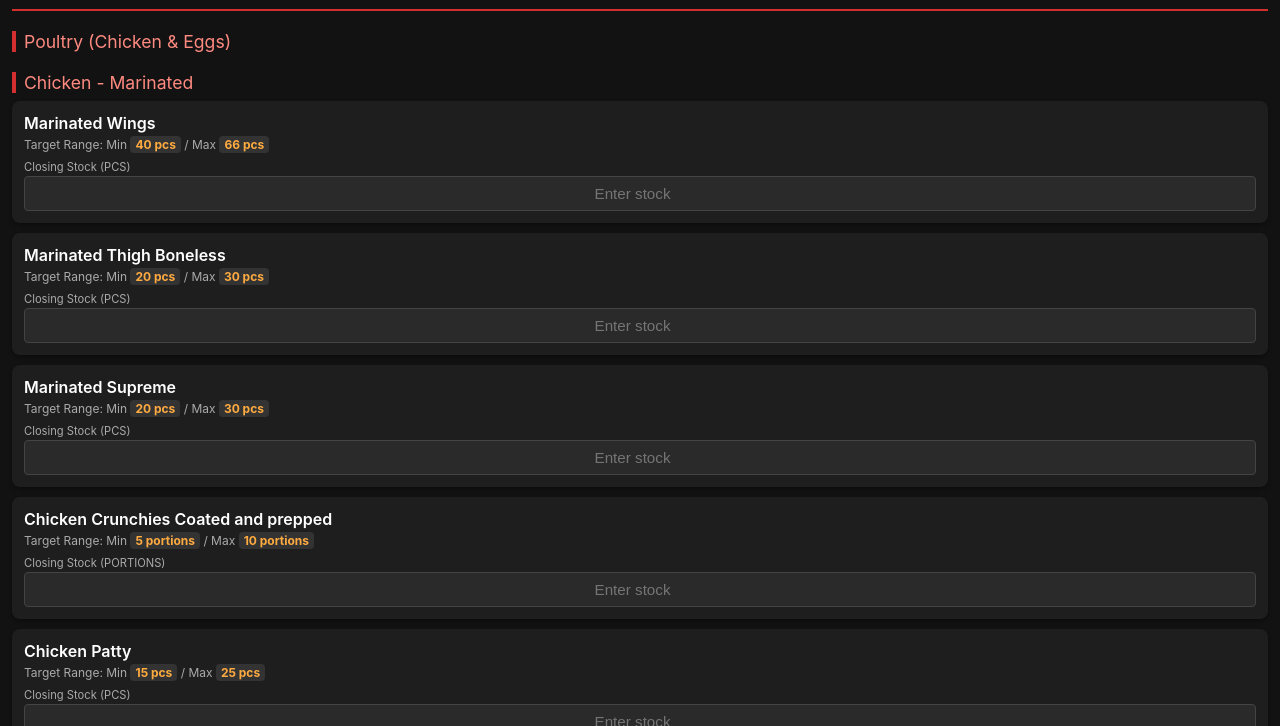
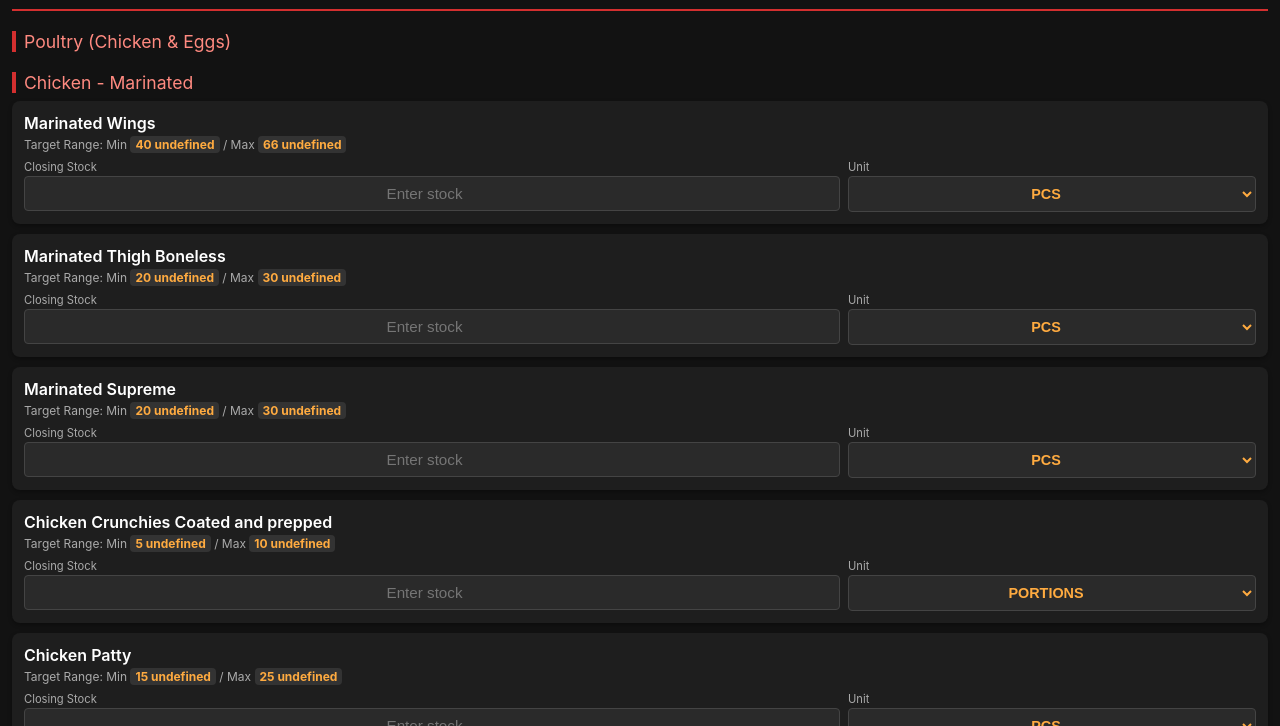
Before and after one commit to anannt05-dev/TSG-DAILY-ORDER-APP, a plain HTML site: page index.html in a window 1280 px wide. Both pictures are taken after a click on the element 640 px from the left and 301 px from the top of the page. Shown: the part 74-800 px from the top of the page. Drawn offline with Linux system fonts and the light colour scheme.

Commit message:
Update index.html

```diff
--- a/index.html
+++ b/index.html
@@ -145,7 +145,7 @@
 
         .input-grid {
             display: grid;
-            grid-template-columns: 1fr 1fr;
+            grid-template-columns: 2fr 1fr;
             gap: 8px;
         }
 
@@ -166,6 +166,20 @@
             text-align: center;
             font-size: 0.95rem;
             box-sizing: border-box;
+        }
+
+        .item-select {
+            width: 100%;
+            padding: 8px;
+            border-radius: 4px;
+            border: 1px solid #444;
+            background: #2a2a2a;
+            color: var(--warning);
+            text-align: center;
+            font-size: 0.9rem;
+            font-weight: bold;
+            box-sizing: border-box;
+            cursor: pointer;
         }
 
         .nav-buttons {
@@ -406,6 +420,7 @@
     </div>
 
     <script>
+        // --- 10 AM RESET & OPERATIONAL DATE LOGIC ---
         function getOperationalDateKey() {
             let now = new Date();
             if (now.getHours() < 10) {
@@ -432,40 +447,40 @@
 
         const masterInventory = [
             // --- VEGETABLES ---
-            { id: 'v1', name: "Onions", cat: "Vegetables", unit: "kg", wdMin: 1, wdMax: 3, weMin: 2, weMax: 4, hasStore: true, hasCK: true },
-            { id: 'v2', name: "Tomato", cat: "Vegetables", unit: "kg", wdMin: 1, wdMax: 2, weMin: 2, weMax: 3, hasStore: true, hasCK: true },
-            { id: 'v3', name: "Iceberg Lettuce fresh", cat: "Vegetables", unit: "kg", wdMin: 1.5, wdMax: 2, weMin: 2.5, weMax: 3, hasStore: true, hasCK: false },
-            { id: 'v4', name: "Green Chilli", cat: "Vegetables", unit: "kg", wdMin: 0.25, wdMax: 0.5, weMin: 0.25, weMax: 0.5, hasStore: true, hasCK: true },
-            { id: 'v5', name: "Lemon", cat: "Vegetables", unit: "pcs", wdMin: 4, wdMax: 10, weMin: 6, weMax: 10, hasStore: true, hasCK: false, isPcs: true },
-            { id: 'v6', name: "Peeled Garlic", cat: "Vegetables", unit: "kg", wdMin: 1, wdMax: 2, weMin: 2, weMax: 3, hasStore: true, hasCK: true },
-            { id: 'v7', name: "Carrot", cat: "Vegetables", unit: "kg", wdMin: 0.25, wdMax: 0.5, weMin: 0.25, weMax: 0.5, hasStore: true, hasCK: true },
-            { id: 'v8', name: "Green Capsicum", cat: "Vegetables", unit: "kg", wdMin: 0.25, wdMax: 0.5, weMin: 0.25, weMax: 0.5, hasStore: true, hasCK: false },
-            { id: 'v9', name: "Ginger", cat: "Vegetables", unit: "kg", wdMin: 0.3, wdMax: 0.5, weMin: 0.3, weMax: 0.5, hasStore: true, hasCK: true },
-            { id: 'v10', name: "Coriander", cat: "Vegetables", unit: "kg", wdMin: 0.5, wdMax: 1, weMin: 0.5, weMax: 1, hasStore: true, hasCK: true },
-            { id: 'v11', name: "Beetroot", cat: "Vegetables", unit: "kg", hasStore: false, hasCK: true },
-            { id: 'v12', name: "Frozen Green Peas", cat: "Vegetables", unit: "kg", hasStore: false, hasCK: true },
-            { id: 'v13', name: "French Beans", cat: "Vegetables", unit: "kg", hasStore: false, hasCK: true },
-            { id: 'v14', name: "Red Chilli Fresh", cat: "Vegetables", unit: "kg", hasStore: false, hasCK: true },
+            { id: 'v1', name: "Onions", cat: "Vegetables", unitOptions: ["kg", "gm"], defaultUnit: "kg", wdMin: 1, wdMax: 3, weMin: 2, weMax: 4, hasStore: true, hasCK: true },
+            { id: 'v2', name: "Tomato", cat: "Vegetables", unitOptions: ["kg", "gm"], defaultUnit: "kg", wdMin: 1, wdMax: 2, weMin: 2, weMax: 3, hasStore: true, hasCK: true },
+            { id: 'v3', name: "Iceberg Lettuce fresh", cat: "Vegetables", unitOptions: ["kg", "gm"], defaultUnit: "kg", wdMin: 1.5, wdMax: 2, weMin: 2.5, weMax: 3, hasStore: true, hasCK: false },
+            { id: 'v4', name: "Green Chilli", cat: "Vegetables", unitOptions: ["kg", "gm"], defaultUnit: "kg", wdMin: 0.25, wdMax: 0.5, weMin: 0.25, weMax: 0.5, hasStore: true, hasCK: true },
+            { id: 'v5', name: "Lemon", cat: "Vegetables", unitOptions: ["pcs"], defaultUnit: "pcs", wdMin: 4, wdMax: 10, weMin: 6, weMax: 10, hasStore: true, hasCK: false, isPcs: true },
+            { id: 'v6', name: "Peeled Garlic", cat: "Vegetables", unitOptions: ["kg", "gm"], defaultUnit: "kg", wdMin: 1, wdMax: 2, weMin: 2, weMax: 3, hasStore: true, hasCK: true },
+            { id: 'v7', name: "Carrot", cat: "Vegetables", unitOptions: ["kg", "gm"], defaultUnit: "kg", wdMin: 0.25, wdMax: 0.5, weMin: 0.25, weMax: 0.5, hasStore: true, hasCK: true },
+            { id: 'v8', name: "Green Capsicum", cat: "Vegetables", unitOptions: ["kg", "gm"], defaultUnit: "kg", wdMin: 0.25, wdMax: 0.5, weMin: 0.25, weMax: 0.5, hasStore: true, hasCK: false },
+            { id: 'v9', name: "Ginger", cat: "Vegetables", unitOptions: ["kg", "gm"], defaultUnit: "kg", wdMin: 0.3, wdMax: 0.5, weMin: 0.3, weMax: 0.5, hasStore: true, hasCK: true },
+            { id: 'v10', name: "Coriander", cat: "Vegetables", unitOptions: ["kg", "gm"], defaultUnit: "kg", wdMin: 0.5, wdMax: 1, weMin: 0.5, weMax: 1, hasStore: true, hasCK: true },
+            { id: 'v11', name: "Beetroot", cat: "Vegetables", unitOptions: ["kg", "gm"], defaultUnit: "kg", hasStore: false, hasCK: true },
+            { id: 'v12', name: "Frozen Green Peas", cat: "Vegetables", unitOptions: ["kg", "gm"], defaultUnit: "kg", hasStore: false, hasCK: true },
+            { id: 'v13', name: "French Beans", cat: "Vegetables", unitOptions: ["kg", "gm"], defaultUnit: "kg", hasStore: false, hasCK: true },
+            { id: 'v14', name: "Red Chilli Fresh", cat: "Vegetables", unitOptions: ["kg", "gm"], defaultUnit: "kg", hasStore: false, hasCK: true },
 
             // --- CHICKEN & EGGS ---
-            { id: 'c1', name: "Marinated Wings", cat: "Chicken - Marinated", unit: "pcs", wdMin: 40, wdMax: 66, weMin: 52, weMax: 78, isMarinated: true, rawKey: 'raw_wings', yieldPerKg: 20 },
-            { id: 'c2', name: "Marinated Thigh Boneless", cat: "Chicken - Marinated", unit: "pcs", wdMin: 20, wdMax: 30, weMin: 30, weMax: 40, isMarinated: true, rawKey: 'raw_thigh', yieldPerKg: 20 },
-            { id: 'c3', name: "Marinated Supreme", cat: "Chicken - Marinated", unit: "pcs", wdMin: 20, wdMax: 30, weMin: 30, weMax: 40, isMarinated: true, rawKey: 'raw_supreme', yieldPerKg: 18 },
-            { id: 'c4', name: "Chicken Crunchies Coated and prepped", cat: "Chicken - Marinated", unit: "portions", wdMin: 5, wdMax: 10, weMin: 9, weMax: 14, isMarinated: true, rawKey: 'raw_popcorn', yieldPerKg: 7 },
-            { id: 'c5', name: "Chicken Patty", cat: "Chicken - Marinated", unit: "pcs", wdMin: 15, wdMax: 25, weMin: 25, weMax: 35, isMarinated: true, rawKey: 'raw_kheema', isBatchPatty: true },
+            { id: 'c1', name: "Marinated Wings", cat: "Chicken - Marinated", unitOptions: ["pcs", "kg"], defaultUnit: "pcs", wdMin: 40, wdMax: 66, weMin: 52, weMax: 78, isMarinated: true, rawKey: 'raw_wings', yieldPerKg: 20 },
+            { id: 'c2', name: "Marinated Thigh Boneless", cat: "Chicken - Marinated", unitOptions: ["pcs", "kg"], defaultUnit: "pcs", wdMin: 20, wdMax: 30, weMin: 30, weMax: 40, isMarinated: true, rawKey: 'raw_thigh', yieldPerKg: 20 },
+            { id: 'c3', name: "Marinated Supreme", cat: "Chicken - Marinated", unitOptions: ["pcs", "kg"], defaultUnit: "pcs", wdMin: 20, wdMax: 30, weMin: 30, weMax: 40, isMarinated: true, rawKey: 'raw_supreme', yieldPerKg: 18 },
+            { id: 'c4', name: "Chicken Crunchies Coated and prepped", cat: "Chicken - Marinated", unitOptions: ["portions", "kg"], defaultUnit: "portions", wdMin: 5, wdMax: 10, weMin: 9, weMax: 14, isMarinated: true, rawKey: 'raw_popcorn', yieldPerKg: 7 },
+            { id: 'c5', name: "Chicken Patty", cat: "Chicken - Marinated", unitOptions: ["pcs"], defaultUnit: "pcs", wdMin: 15, wdMax: 25, weMin: 25, weMax: 35, isMarinated: true, rawKey: 'raw_kheema', isBatchPatty: true },
 
-            { id: 'raw_wings', name: "RAW WINGS", cat: "Chicken - Raw Stock", unit: "kg", wdMin: 0, wdMax: 1, weMin: 0, weMax: 1, vendorName: "WINGS" },
-            { id: 'raw_supreme', name: "RAW SUPREME", cat: "Chicken - Raw Stock", unit: "kg", wdMin: 0, wdMax: 1, weMin: 0, weMax: 1, vendorName: "SUPREME" },
-            { id: 'raw_thigh', name: "RAW THIGH BONELESS", cat: "Chicken - Raw Stock", unit: "kg", wdMin: 0, wdMax: 2, weMin: 0, weMax: 2, vendorName: "THIGH BONELESS", isThigh: true },
-            { id: 'raw_kheema', name: "CHICKEN BREAST KHEEMA", cat: "Chicken - Raw Stock", unit: "kg", wdMin: 0, wdMax: 2, weMin: 0, weMax: 2, vendorName: "CHICKEN BREAST KHEEMA" },
-            { id: 'raw_popcorn', name: "CHICKEN POPCORN CUT", cat: "Chicken - Raw Stock", unit: "kg", wdMin: 0, wdMax: 2, weMin: 0, weMax: 2, vendorName: "CHICKEN POPCORN CUT" },
-            { id: 'raw_fat', name: "Fat Kheema", cat: "Chicken - Raw Stock", unit: "kg", wdMin: 0, wdMax: 1, weMin: 0, weMax: 1, isFat: true, vendorName: "FAT KHEEMA" },
+            { id: 'raw_wings', name: "RAW WINGS", cat: "Chicken - Raw Stock", unitOptions: ["kg", "gm"], defaultUnit: "kg", wdMin: 0, wdMax: 1, weMin: 0, weMax: 1, vendorName: "WINGS" },
+            { id: 'raw_supreme', name: "RAW SUPREME", cat: "Chicken - Raw Stock", unitOptions: ["kg", "gm"], defaultUnit: "kg", wdMin: 0, wdMax: 1, weMin: 0, weMax: 1, vendorName: "SUPREME" },
+            { id: 'raw_thigh', name: "RAW THIGH BONELESS", cat: "Chicken - Raw Stock", unitOptions: ["kg", "gm"], defaultUnit: "kg", wdMin: 0, wdMax: 2, weMin: 0, weMax: 2, vendorName: "THIGH BONELESS", isThigh: true },
+            { id: 'raw_kheema', name: "CHICKEN BREAST KHEEMA", cat: "Chicken - Raw Stock", unitOptions: ["kg", "gm"], defaultUnit: "kg", wdMin: 0, wdMax: 2, weMin: 0, weMax: 2, vendorName: "CHICKEN BREAST KHEEMA" },
+            { id: 'raw_popcorn', name: "CHICKEN POPCORN CUT", cat: "Chicken - Raw Stock", unitOptions: ["kg", "gm"], defaultUnit: "kg", wdMin: 0, wdMax: 2, weMin: 0, weMax: 2, vendorName: "CHICKEN POPCORN CUT" },
+            { id: 'raw_fat', name: "Fat Kheema", cat: "Chicken - Raw Stock", unitOptions: ["kg", "gm"], defaultUnit: "kg", wdMin: 0, wdMax: 1, weMin: 0, weMax: 1, isFat: true, vendorName: "FAT KHEEMA" },
 
-            { id: 'eggs', name: "Eggs", cat: "Eggs", unit: "pcs", wdMin: 20, wdMax: 60, weMin: 20, weMax: 60, isEggs: true },
+            { id: 'eggs', name: "Eggs", cat: "Eggs", unitOptions: ["pcs", "trays"], defaultUnit: "pcs", wdMin: 20, wdMax: 60, weMin: 20, weMax: 60, isEggs: true },
 
             // --- BUFF ---
-            { id: 'b1', name: "Frozen Buff Patty", cat: "Buff", unit: "pcs", wdMin: 7, wdMax: 12, weMin: 7, weMax: 12, isBuff: true },
-            { id: 'b2', name: "Fresh Buff Patty (refridgerated)", cat: "Buff", unit: "pcs", wdMin: 0, wdMax: 8, weMin: 0, weMax: 8, isBuff: true }
+            { id: 'b1', name: "Frozen Buff Patty", cat: "Buff", unitOptions: ["pcs"], defaultUnit: "pcs", wdMin: 7, wdMax: 12, weMin: 7, weMax: 12, isBuff: true },
+            { id: 'b2', name: "Fresh Buff Patty (refridgerated)", cat: "Buff", unitOptions: ["pcs"], defaultUnit: "pcs", wdMin: 0, wdMax: 8, weMin: 0, weMax: 8, isBuff: true }
         ];
 
         function renderInputs() {
@@ -480,18 +495,22 @@
                     `Central Kitchen Production Requirement Only`;
 
                 vegHtml += `<div class="item-card"><div class="item-name">${item.name}</div><div class="item-sub">${rangeText}</div>`;
-                if (item.hasStore && !item.isPcs) {
+                if (item.hasStore) {
+                    let unitOptionsHtml = item.unitOptions.map(u => `<option value="${u}">${u.toUpperCase()}</option>`).join('');
                     vegHtml += `
                         <div class="input-grid">
-                            <div class="input-box"><label>Store Stock (<strong style="color:var(--warning)">KG</strong>)</label><input type="number" min="0" step="1" id="stock-kg-${item.id}" class="item-input" placeholder="0, 1, 2..." /></div>
-                            <div class="input-box"><label>Store Stock (<strong style="color:var(--warning)">GRAMS</strong>)</label><input type="number" min="0" step="50" max="950" id="stock-gm-${item.id}" class="item-input" placeholder="0, 500 etc." /></div>
+                            <div class="input-box"><label>Closing Stock</label><input type="number" min="0" step="any" id="stock-val-${item.id}" class="item-input" placeholder="Enter qty" /></div>
+                            <div class="input-box"><label>Unit</label><select id="stock-unit-${item.id}" class="item-select">${unitOptionsHtml}</select></div>
                         </div>
                     `;
-                } else if (item.hasStore && item.isPcs) {
-                    vegHtml += `<div class="input-grid"><div class="input-box" style="grid-column: span 2;"><label>Store Closing Stock (<strong style="color:var(--warning)">PCS</strong>)</label><input type="number" min="0" step="1" id="stock-kg-${item.id}" class="item-input" placeholder="Enter pieces" /></div></div>`;
                 }
                 if (item.hasCK) {
-                    vegHtml += `<div style="margin-top: 6px;"><div class="input-box"><label>CK Extra Req (<strong style="color:var(--warning)">${item.isPcs ? 'PCS' : 'KG'}</strong>)</label><input type="number" min="0" step="0.5" id="ck-${item.id}" class="item-input" placeholder="0 if none" /></div></div>`;
+                    vegHtml += `
+                        <div class="input-grid" style="margin-top: 6px;">
+                            <div class="input-box"><label>CK Extra Req</label><input type="number" min="0" step="0.5" id="ck-val-${item.id}" class="item-input" placeholder="0 if none" /></div>
+                            <div class="input-box"><label>Unit</label><select id="ck-unit-${item.id}" class="item-select"><option value="${item.isPcs ? 'pcs' : 'kg'}">${(item.isPcs ? 'pcs' : 'kg').toUpperCase()}</option></select></div>
+                        </div>
+                    `;
                 }
                 vegHtml += `</div>`;
             });
@@ -506,12 +525,14 @@
                 masterInventory.filter(i => i.cat === cat).forEach(item => {
                     const min = isWeekendMode ? item.weMin : item.wdMin;
                     const max = isWeekendMode ? item.weMax : item.wdMax;
+                    let unitOptionsHtml = item.unitOptions.map(u => `<option value="${u}" ${u === item.defaultUnit ? 'selected' : ''}>${u.toUpperCase()}</option>`).join('');
+
                     chickHtml += `<div class="item-card"><div class="item-name">${item.name}</div><div class="item-sub">Target Range: Min <span class="unit-badge">${min} ${item.unit}</span> / Max <span class="unit-badge">${max} ${item.unit}</span></div>`;
                     chickHtml += `
-                        <div class="input-grid"><div class="input-box" style="grid-column: span 2;">
-                            <label>Closing Stock (${item.unit.toUpperCase()})</label>
-                            <input type="number" min="0" step="1" id="stock-${item.id}" class="item-input" placeholder="Enter stock" />
-                        </div></div>
+                        <div class="input-grid">
+                            <div class="input-box"><label>Closing Stock</label><input type="number" min="0" step="any" id="stock-val-${item.id}" class="item-input" placeholder="Enter stock" /></div>
+                            <div class="input-box"><label>Unit</label><select id="stock-unit-${item.id}" class="item-select">${unitOptionsHtml}</select></div>
+                        </div>
                     `;
                     chickHtml += `</div>`;
                 });
@@ -524,12 +545,14 @@
             masterInventory.filter(i => i.cat === "Buff").forEach(item => {
                 const min = isWeekendMode ? item.weMin : item.wdMin;
                 const max = isWeekendMode ? item.weMax : item.wdMax;
+                let unitOptionsHtml = item.unitOptions.map(u => `<option value="${u}">${u.toUpperCase()}</option>`).join('');
+
                 buffHtml += `<div class="item-card"><div class="item-name">${item.name}</div><div class="item-sub">Target Range: Min <span class="unit-badge">${min} ${item.unit}</span> / Max <span class="unit-badge">${max} ${item.unit}</span></div>`;
                 buffHtml += `
-                    <div class="input-grid"><div class="input-box" style="grid-column: span 2;">
-                        <label>Closing Stock (<strong style="color:var(--warning)">PCS</strong>)</label>
-                        <input type="number" min="0" step="1" id="stock-${item.id}" class="item-input" placeholder="Enter pcs" />
-                    </div></div>
+                    <div class="input-grid">
+                        <div class="input-box"><label>Closing Stock</label><input type="number" min="0" step="1" id="stock-val-${item.id}" class="item-input" placeholder="Enter pcs" /></div>
+                        <div class="input-box"><label>Unit</label><select id="stock-unit-${item.id}" class="item-select">${unitOptionsHtml}</select></div>
+                    </div>
                 `;
                 buffHtml += `</div>`;
             });
@@ -621,16 +644,37 @@
             return val.toFixed(1).replace('.0', '') + " kg";
         }
 
+        // Helper to parse input value based on selected unit
+        function parseStockValue(itemId, isPcsDefault) {
+            let valInput = document.getElementById(`stock-val-${itemId}`);
+            let unitSelect = document.getElementById(`stock-unit-${itemId}`);
+            if (!valInput || valInput.value === "") return null;
+
+            let val = parseFloat(valInput.value) || 0;
+            let unit = unitSelect ? unitSelect.value : (isPcsDefault ? 'pcs' : 'kg');
+
+            if (unit === 'gm') return val / 1000;
+            if (unit === 'trays') return val * 30; // 1 tray = 30 eggs
+            return val; // kg, pcs, portions
+        }
+
+        function parseCkValue(itemId, isPcsDefault) {
+            let valInput = document.getElementById(`ck-val-${itemId}`);
+            if (!valInput || valInput.value === "") return 0;
+            return parseFloat(valInput.value) || 0;
+        }
+
+        // --- SECTION PROCESSING LOGIC ---
         function processSection(sectionName) {
             let box = document.getElementById('section-result-box');
             box.innerHTML = '';
 
             if (sectionName === 'veg') {
                 for (let item of masterInventory.filter(i => i.cat === "Vegetables" && i.hasStore)) {
-                    let kgInput = document.getElementById(`stock-kg-${item.id}`).value;
-                    if (kgInput === "") {
+                    let valInput = document.getElementById(`stock-val-${item.id}`);
+                    if (valInput.value === "") {
                         alert(`⚠️ Store stock enter karna zaroori hai: ${item.name}`);
-                        document.getElementById(`stock-kg-${item.id}`).focus();
+                        valInput.focus();
                         return;
                     }
                 }
@@ -643,13 +687,11 @@
                     const max = isWeekendMode ? item.weMax : item.wdMax;
 
                     if (item.hasStore) {
-                        let kgVal = parseFloat(document.getElementById(`stock-kg-${item.id}`).value) || 0;
-                        let gmVal = item.isPcs ? 0 : (parseFloat(document.getElementById(`stock-gm-${item.id}`).value) || 0);
-                        closingStockVal = kgVal + (gmVal / 1000);
+                        closingStockVal = parseStockValue(item.id, item.isPcs);
                         storeOrder = (closingStockVal <= min) ? (max - closingStockVal) : 0;
                     }
 
-                    let ckVal = item.hasCK ? (parseFloat(document.getElementById(`ck-${item.id}`).value) || 0) : 0;
+                    let ckVal = item.hasCK ? parseCkValue(item.id, item.isPcs) : 0;
                     let totalNeeded = storeOrder + ckVal;
                     let finalQty = item.isPcs ? Math.ceil(totalNeeded) : roundToNearestHalf(totalNeeded);
 
@@ -685,17 +727,17 @@
 
             } else if (sectionName === 'chicken') {
                 for (let item of masterInventory.filter(i => i.cat.startsWith("Chicken") || i.cat === "Eggs")) {
-                    let val = document.getElementById(`stock-${item.id}`).value;
-                    if (val === "") {
+                    let valInput = document.getElementById(`stock-val-${item.id}`);
+                    if (valInput.value === "") {
                         alert(`⚠️ Stock value enter karna zaroori hai: ${item.name}`);
-                        document.getElementById(`stock-${item.id}`).focus();
+                        valInput.focus();
                         return;
                     }
                 }
 
                 let rawStock = {};
                 masterInventory.filter(i => i.cat === "Chicken - Raw Stock").forEach(item => {
-                    rawStock[item.id] = parseFloat(document.getElementById(`stock-${item.id}`).value) || 0;
+                    rawStock[item.id] = parseStockValue(item.id, false);
                 });
 
                 let chickenOrderItems = [];
@@ -704,7 +746,7 @@
                 masterInventory.filter(i => i.isMarinated).forEach(item => {
                     const min = isWeekendMode ? item.weMin : item.wdMin;
                     const max = isWeekendMode ? item.weMax : item.wdMax;
-                    let stock = parseFloat(document.getElementById(`stock-${item.id}`).value) || 0;
+                    let stock = parseStockValue(item.id, item.unit === 'pcs');
                     let deficit = (stock <= min) ? (max - stock) : 0;
 
                     if (deficit > 0) {
@@ -759,12 +801,12 @@
                 });
 
                 let totalKheemaOrdered = chickenOrderItems.filter(i => i.name === "CHICKEN BREAST KHEEMA").reduce((sum, i) => sum + i.qty, 0);
-                let fatStock = parseFloat(document.getElementById(`stock-raw_fat`).value) || 0;
+                let fatStock = parseStockValue('raw_fat', false);
                 if (totalKheemaOrdered > 0 && fatStock === 0) {
                     chickenOrderItems.push({ name: "FAT KHEEMA", qty: 0.25, unit: "kg", isFatFormatted: "250 gm" });
                 }
 
-                let eggsStock = parseFloat(document.getElementById(`stock-eggs`).value) || 0;
+                let eggsStock = parseStockValue('eggs', true);
                 let eggsOrderNeeded = (eggsStock <= 20);
                 let eggsTrayOrder = eggsOrderNeeded ? Math.ceil((60 - eggsStock) / 30) * 30 : 0;
 
@@ -829,16 +871,16 @@
 
             } else if (sectionName === 'buff') {
                 for (let item of masterInventory.filter(i => i.cat === "Buff")) {
-                    let val = document.getElementById(`stock-${item.id}`).value;
-                    if (val === "") {
+                    let valInput = document.getElementById(`stock-val-${item.id}`);
+                    if (valInput.value === "") {
                         alert(`⚠️ Stock value enter karna zaroori hai: ${item.name}`);
-                        document.getElementById(`stock-${item.id}`).focus();
+                        valInput.focus();
                         return;
                     }
                 }
 
-                let frozenBuff = parseFloat(document.getElementById(`stock-b1`).value) || 0;
-                let freshBuff = parseFloat(document.getElementById(`stock-b2`).value) || 0;
+                let frozenBuff = parseStockValue('b1', true);
+                let freshBuff = parseStockValue('b2', true);
                 let buffOrderNeeded = ((frozenBuff + freshBuff) <= 10);
 
                 if (!buffOrderNeeded) {
@@ -887,12 +929,10 @@
                 const max = isWeekendMode ? item.weMax : item.wdMax;
 
                 if (item.hasStore) {
-                    let kgVal = parseFloat(document.getElementById(`stock-kg-${item.id}`).value) || 0;
-                    let gmVal = item.isPcs ? 0 : (parseFloat(document.getElementById(`stock-gm-${item.id}`).value) || 0);
-                    closingStockVal = kgVal + (gmVal / 1000);
+                    closingStockVal = parseStockValue(item.id, item.isPcs);
                     storeOrder = (closingStockVal <= min) ? (max - closingStockVal) : 0;
                 }
-                let ckVal = item.hasCK ? (parseFloat(document.getElementById(`ck-${item.id}`).value) || 0) : 0;
+                let ckVal = item.hasCK ? parseCkValue(item.id, item.isPcs) : 0;
                 let totalNeeded = storeOrder + ckVal;
                 let finalQty = item.isPcs ? Math.ceil(totalNeeded) : roundToNearestHalf(totalNeeded);
                 let stockStr = item.hasStore ? (item.isPcs ? closingStockVal + " pcs" : closingStockVal + " kg") : "N/A";
@@ -902,12 +942,12 @@
             });
 
             masterInventory.filter(i => i.cat.startsWith("Chicken") || i.cat === "Eggs").forEach(item => {
-                let stock = parseFloat(document.getElementById(`stock-${item.id}`).value) || 0;
+                let stock = parseStockValue(item.id, item.unit === 'pcs');
                 masterAuditLines.push(`• *${item.name}* | Stock: ${stock} ${item.unit}`);
             });
 
-            let frozenBuff = parseFloat(document.getElementById(`stock-b1`).value) || 0;
-            let freshBuff = parseFloat(document.getElementById(`stock-b2`).value) || 0;
+            let frozenBuff = parseStockValue('b1', true);
+            let freshBuff = parseStockValue('b2', true);
             masterAuditLines.push(`• *Frozen Buff Patty* | Stock: ${frozenBuff} pcs`);
             masterAuditLines.push(`• *Fresh Buff Patty* | Stock: ${freshBuff} pcs`);
 
```
